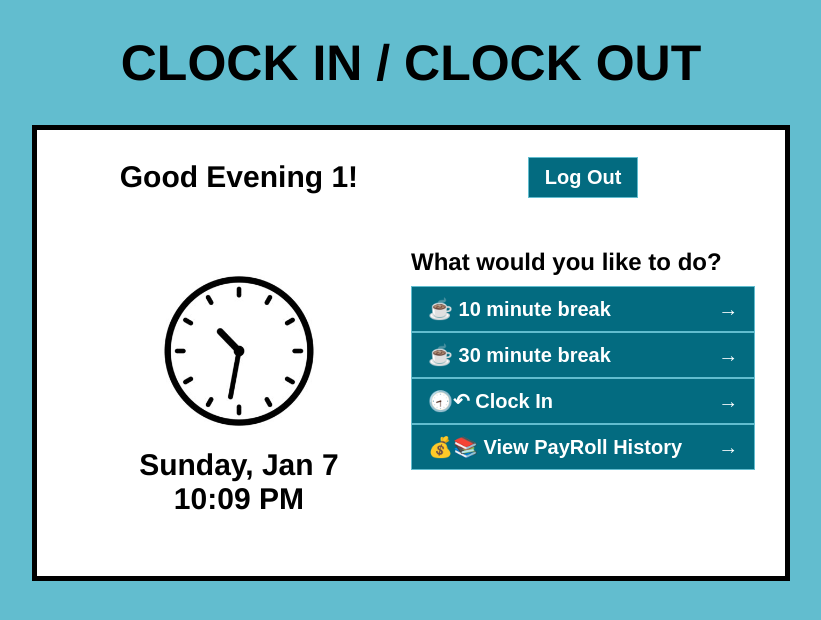
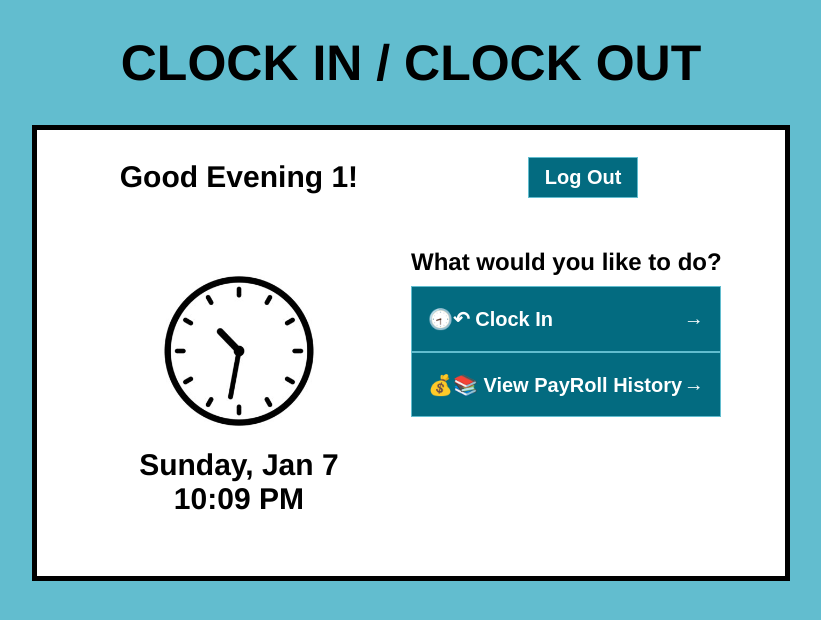
Before and after one commit to Nikhil-Naikar/Clock-In-Clock-Out, a Vue app in the folder frontend/: page /main/1/1 in a window 1280 px wide. Shown: the top 620 px of the page, without its empty margins (229-1050 px from the left). Built offline with nearby package versions, Linux system fonts and the light colour scheme.

Commit message:
update ui

```diff
--- a/frontend/src/components/ui/BaseButton.vue
+++ b/frontend/src/components/ui/BaseButton.vue
@@ -31,7 +31,12 @@ button:active {
 }
 
 .big-buttons {
-    width: 100%;
-    height: 20%;
+  width: 90%;
+  height: 30%;
+}
+
+.tall-buttons{
+  width: 90%;
+  height: 45%;
 }
 </style>
--- a/frontend/src/pages/worker/MainPage.vue
+++ b/frontend/src/pages/worker/MainPage.vue
@@ -13,13 +13,15 @@
             <div class="button-container">
                     <div v-if="!isClockedIn">
                         <p class="question">What would you like to do?</p>
+                        <base-button class="flex-button" mode="tall-buttons" @click="startShift">🕣↶ Clock In <span>→</span></base-button>
+                        <base-button class="flex-button" mode="tall-buttons">💰📚 View PayRoll History <span>→</span></base-button>
+                    </div>
+                    <div v-else>
+                        <p class="question">What would you like to do?</p>
                         <base-button class="more-height flex-button" mode="big-buttons">☕️ 10 minute break <span>→</span></base-button>
                         <base-button class="more-height flex-button" mode="big-buttons">☕️ 30 minute break <span>→</span></base-button>
-                        <base-button class="more-height flex-button" mode="big-buttons" @click="startShift">🕣↶ Clock In <span>→</span></base-button>
+                        <base-button class="more-height flex-button" mode="big-buttons" @click="endShift">🕣↷ Clock Out <span>→</span></base-button>
                         <base-button class="more-height flex-button" mode="big-buttons">💰📚 View PayRoll History <span>→</span></base-button>
-                    </div>
-                    <div v-else>
-                        <base-button class="more-height flex-button" mode="big-buttons" @click="endShift">🕣↷ Clock Out <span>→</span></base-button>
                     </div>
             </div>
         </div>
```
